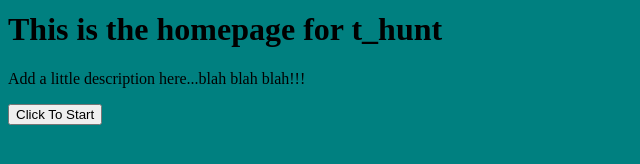
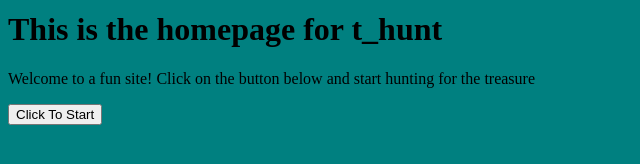
Before and after one commit to vermavivek951/t_hunt, a plain HTML site: page index.html in a window 1280 px wide. Shown: the part 122-286 px from the top of the page, without its empty margins (0-640 px from the left). Drawn offline with Linux system fonts and the light colour scheme.

Commit message:
added description

```diff
--- a/index.html
+++ b/index.html
@@ -17,7 +17,7 @@
         </div>
 
         <div id="descrip">
-            <p>Add a little description here...blah blah blah!!! </p>
+            <p>Welcome to a fun site! Click on the button below and start hunting for the treasure</p>
         </div>
 
         <div class="button" id="homepageStartButton">
```
